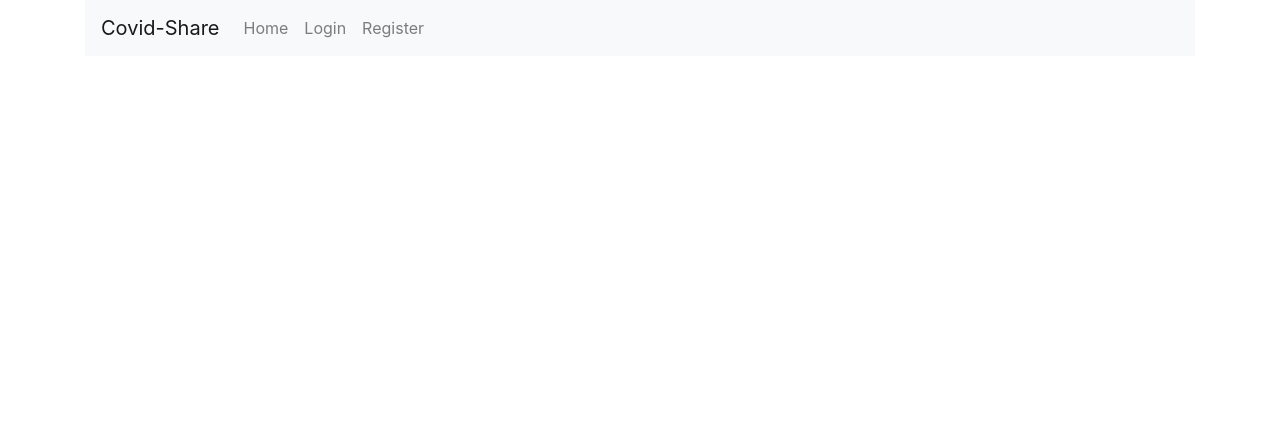
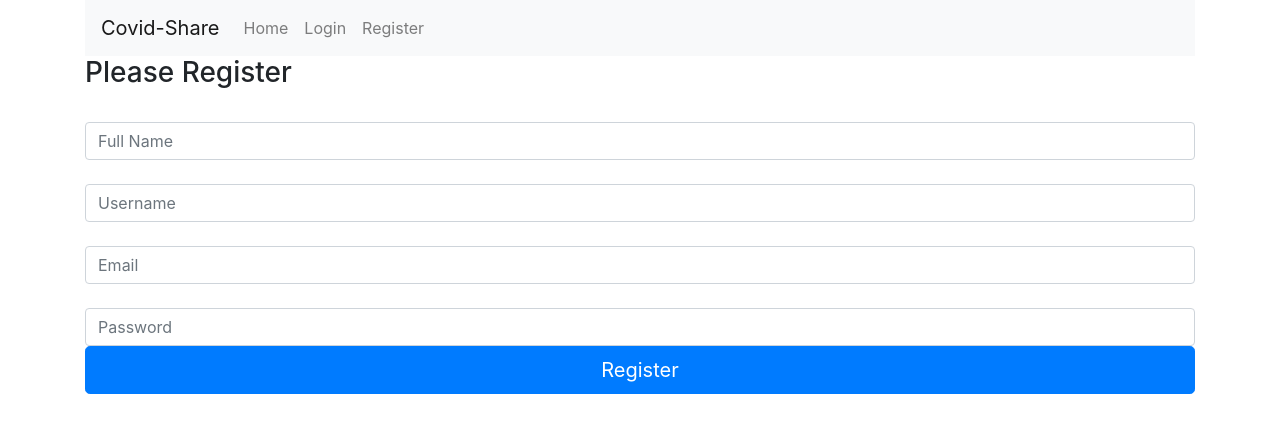
Before and after one commit to CovidShare/covid-share, a React (Create React App) app in the folder root/client/covid-share/: page /auth/register in a window 1280 px wide. Shown: the top 432 px of the page. Built offline with nearby package versions, Linux system fonts and the light colour scheme; no server answers.

Commit message:
Frontend login and register components final + temp react structure

```diff
--- a/root/client/covid-share/src/App.js
+++ b/root/client/covid-share/src/App.js
@@ -4,7 +4,7 @@ import { BrowserRouter as Router, Route} from 'react-router-dom';
 import Navbar from './components/Navbar';
 import Home from "./components/Home";
 import Login from "./components/Login";
-//import Register from "./Components/Register";
+import Register from "./components/Register";
 //import Todos from "./Components/Todos";
 //import Admin from "./Components/Admin";
 //import PrivateRoute from "./hocs/PrivateRoute";
@@ -23,7 +23,8 @@ function App() {
     <Router>
       <Navbar/>
       <Route exact path="/home" component = {Home}/>
-      <Route exact path="/auth/login" component = {Login}/>
+      <Route path="/auth/login" component = {Login}/>
+      <Route path="/auth/register" component = {Register}/>
     </Router>
   );
 }
--- a/root/client/covid-share/src/components/Login.js
+++ b/root/client/covid-share/src/components/Login.js
@@ -1,12 +1,12 @@
 import React, { useState, useContext } from 'react';
 import AuthService from '../services/AuthService'
-//import Message from '../Components/Message';
+import Message from '../components/Message';
 import { AuthContext } from '../context/AuthContext';
 
 const Login = (props) => {
+    const authContext = useContext(AuthContext);
     const [user, setUser] = useState({ username: "", password: "" });
     const [message, setMessage] = useState(null);
-    const authContext = useContext(AuthContext);
 
     const onChangeHandler = (e) => {
         setUser({...user, [e.target.name] : e.target.value});
@@ -36,7 +36,7 @@ const Login = (props) => {
                     name="username"
                     onChange={onChangeHandler}
                     className="form-control"
-                    placeHolder="Enter Email" />
+                    placeHolder="Enter Username" />
 
                 <label htmlFor="password" classname="sr-only"/>
                 <input type="password"
@@ -49,7 +49,7 @@ const Login = (props) => {
                     type="submit">Log in</button>
             </form>
 
-            {/*{ message ? <Message message = {message}/> : null }*/}
+            { message ? <Message message = {message}/> : null }
         </div>
     );
 }
--- /dev/null
+++ b/root/client/covid-share/src/components/Register.js
@@ -0,0 +1,87 @@
+import React, { useState, useRef, useEffect } from 'react';
+import AuthService from '../services/AuthService';
+import Message from '../components/Message';
+
+const Register = (props) => {
+    const [user, setUser] = useState({ username: "", email: "", fullName: "", password: "" });
+    const [message, setMessage] = useState(null);
+    let timerID = useRef(null); // Creates instance var to set timeout method
+
+    // Cleans what useRef does
+    useEffect(() => {
+        return () => {
+            clearTimeout(timerID);
+        }
+    }, [])
+
+    const onChangeHandler = (e) => {
+        setUser({ ...user, [e.target.name]: e.target.value });
+        //console.log(user);
+    }
+
+    const resetForm = () => {
+        setUser({ username: "", password: "", privilege: "" });
+    }
+
+    const onSubmit = e => {
+        e.preventDefault();
+        AuthService.register(user).then(data => {
+            const { message } = data;
+            setMessage(message);
+            resetForm();
+            if (!message.messageError) {
+                timerID = setTimeout(() => {
+                    props.history.push('/login');
+                }, 2000)
+            }
+        });
+    }
+
+    return (
+        <div>
+            <form onSubmit={onSubmit}>
+                <h3>Please Register</h3>
+
+                <label htmlFor="fullName" classname="sr-only" />
+                <input type="text"
+                    name="fullName"
+                    value={user.privilege}
+                    onChange={onChangeHandler}
+                    className="form-control"
+                    placeHolder="Full Name" />
+
+                <label htmlFor="username" classname="sr-only" />
+                <input type="text"
+                    name="username"
+                    value={user.username}
+                    onChange={onChangeHandler}
+                    className="form-control"
+                    placeHolder="Username" />
+
+                <label htmlFor="email" classname="sr-only" />
+                <input type="text"
+                    name="email"
+                    value={user.privilege}
+                    onChange={onChangeHandler}
+                    className="form-control"
+                    placeHolder="Email" />
+
+                <label htmlFor="password" classname="sr-only" />
+                <input type="password"
+                    name="password"
+                    value={user.password}
+                    onChange={onChangeHandler}
+                    className="form-control"
+                    placeHolder="Password" />
+
+
+                <button className="btn btn-lg btn-primary btn-block"
+                    type="submit">Register</button>
+            </form>
+
+            {message ? <Message message={message} /> : null}
+        </div>
+    );
+}
+
+export default Register;
```
Also changed, not shown: 1 other file (tests, documents, lock files or other folders).
